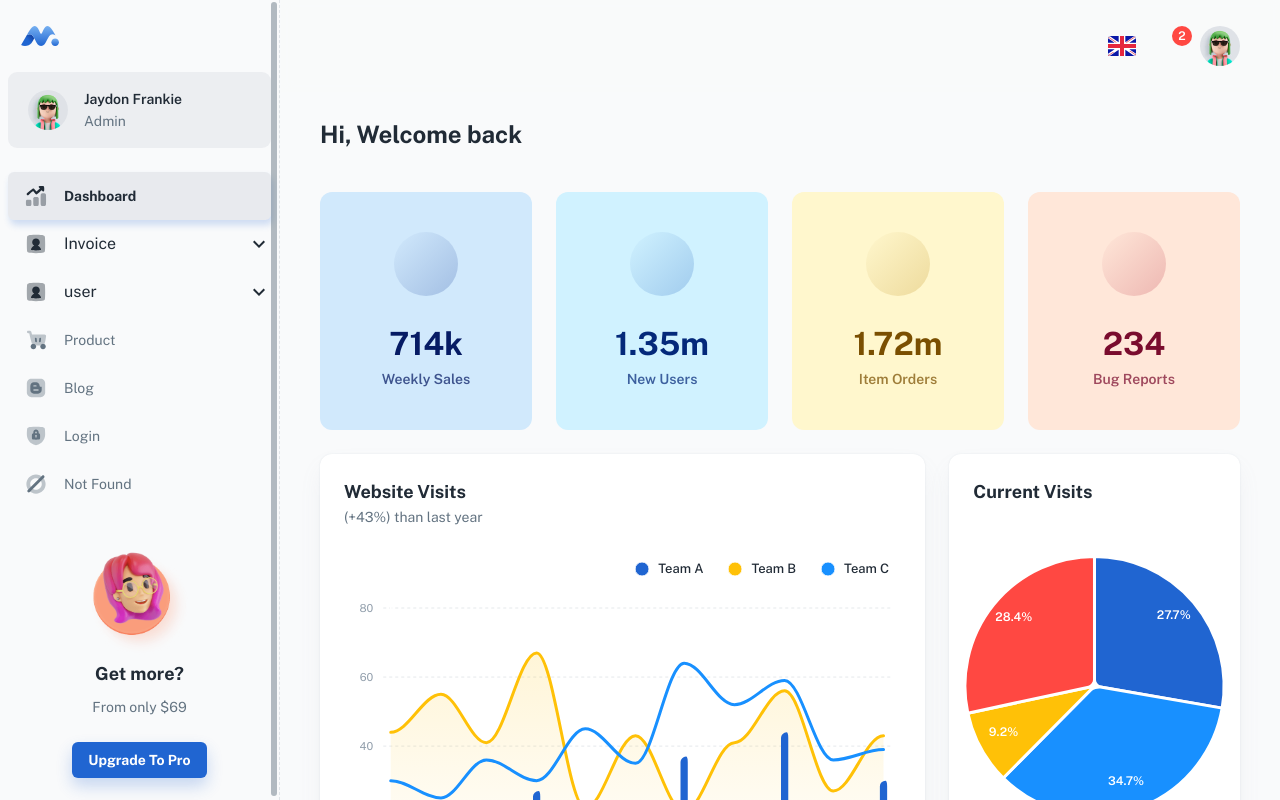
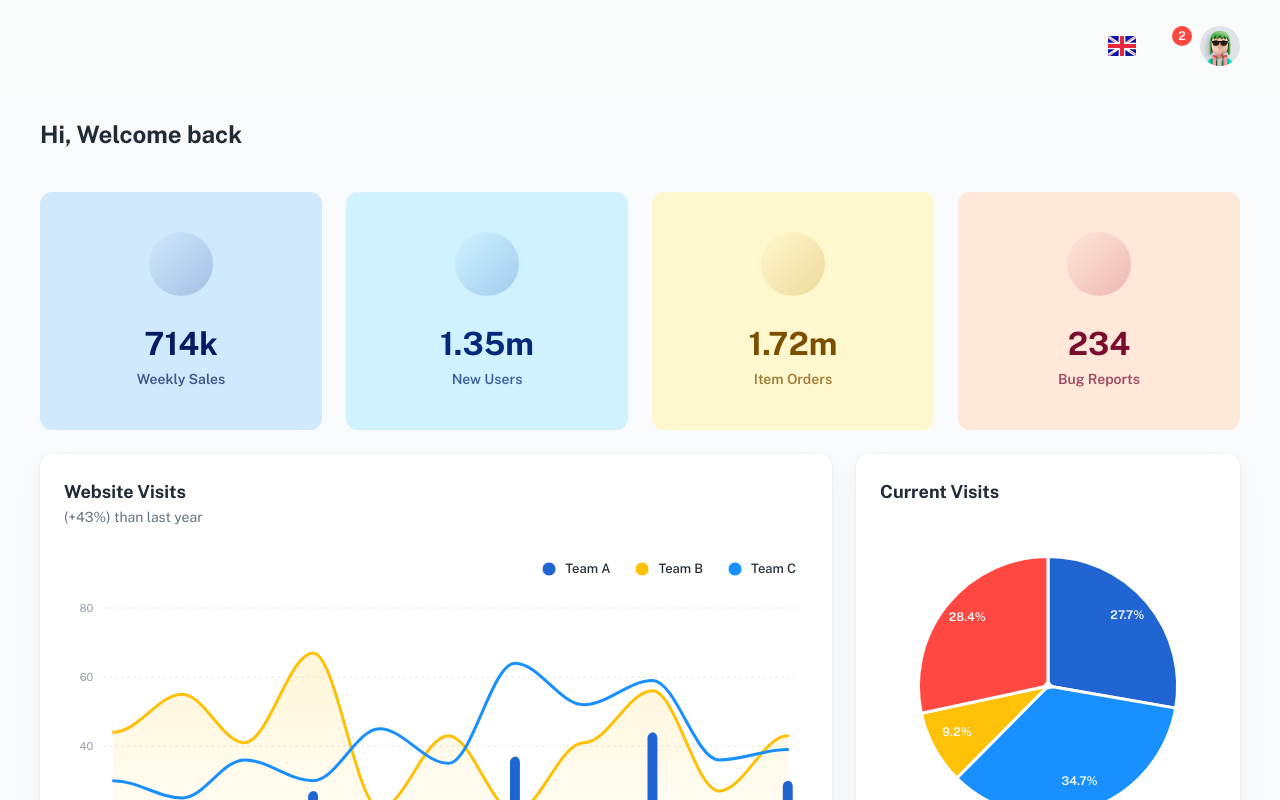
Before and after one commit to Muhsin903125/React_ERP_MUI, a React (Create React App) app: page /dashboard/app in a window 1280 px wide. Shown: the top 800 px of the page. Built offline with nearby package versions, Linux system fonts and the light colour scheme; some icons are missing; a web font is replaced by a local one.

Commit message:
Navigation autohide

```diff
--- a/src/layouts/dashboard/header/index.js
+++ b/src/layouts/dashboard/header/index.js
@@ -23,9 +23,9 @@ const HEADER_DESKTOP = 92;
 const StyledRoot = styled(AppBar)(({ theme }) => ({
   ...bgBlur({ color: theme.palette.background.default }),
   boxShadow: 'none',
-  [theme.breakpoints.up('lg')]: {
-    width: `calc(100% - ${NAV_WIDTH + 1}px)`,
-  },
+  // [theme.breakpoints.up('lg')]: {
+  //   width: `calc(100% - ${NAV_WIDTH + 1}px)`,
+  // },
 }));
 
 const StyledToolbar = styled(Toolbar)(({ theme }) => ({
@@ -51,7 +51,7 @@ export default function Header({ onOpenNav }) {
           sx={{
             mr: 1,
             color: 'text.primary',
-            display: { lg: 'none' },
+            // display: { lg: 'none' },
           }}
         >
           <Iconify icon="eva:menu-2-fill" />
--- a/src/layouts/dashboard/nav/index.js
+++ b/src/layouts/dashboard/nav/index.js
@@ -110,23 +110,22 @@ export default function Nav({ openNav, onCloseNav }) {
       component="nav"
       sx={{
         flexShrink: { lg: 0 },
-        width: { lg: NAV_WIDTH },
+        // width: { lg: NAV_WIDTH },
       }}
     >
       {isDesktop ? (
         <Drawer
-          open
-          variant="permanent"
-          PaperProps={{
-            sx: {
-              width: NAV_WIDTH,
-              bgcolor: 'background.default',
-              borderRightStyle: 'dashed',
-            },
-          }}
-        >
-          {renderContent}
-        </Drawer>
+        open={openNav}
+        onClose={onCloseNav}
+        ModalProps={{
+          keepMounted: true,
+        }}
+        PaperProps={{
+          sx: { width: NAV_WIDTH },
+        }}
+      >
+        {renderContent}
+      </Drawer>
       ) : (
         <Drawer
           open={openNav}
```
